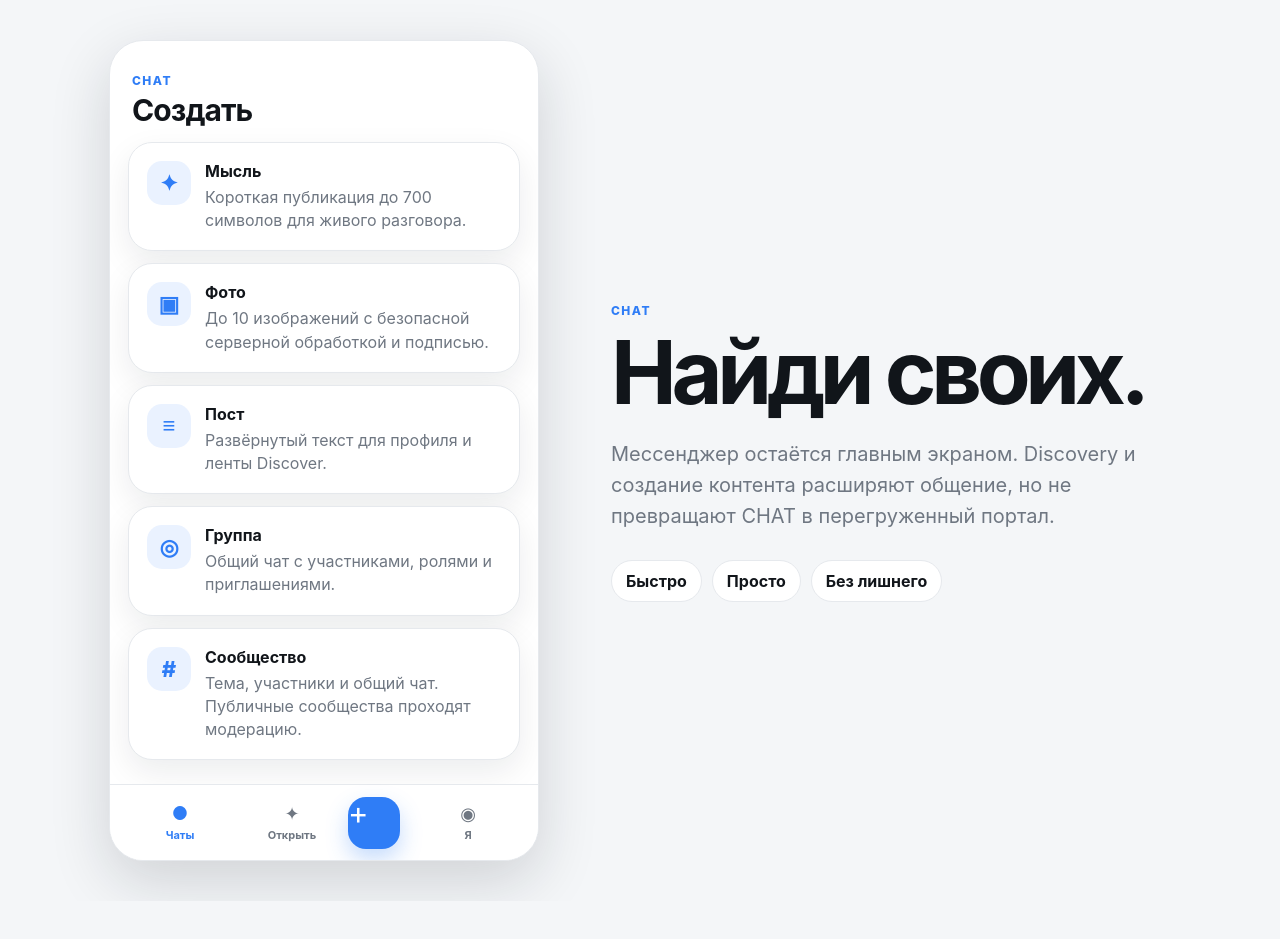
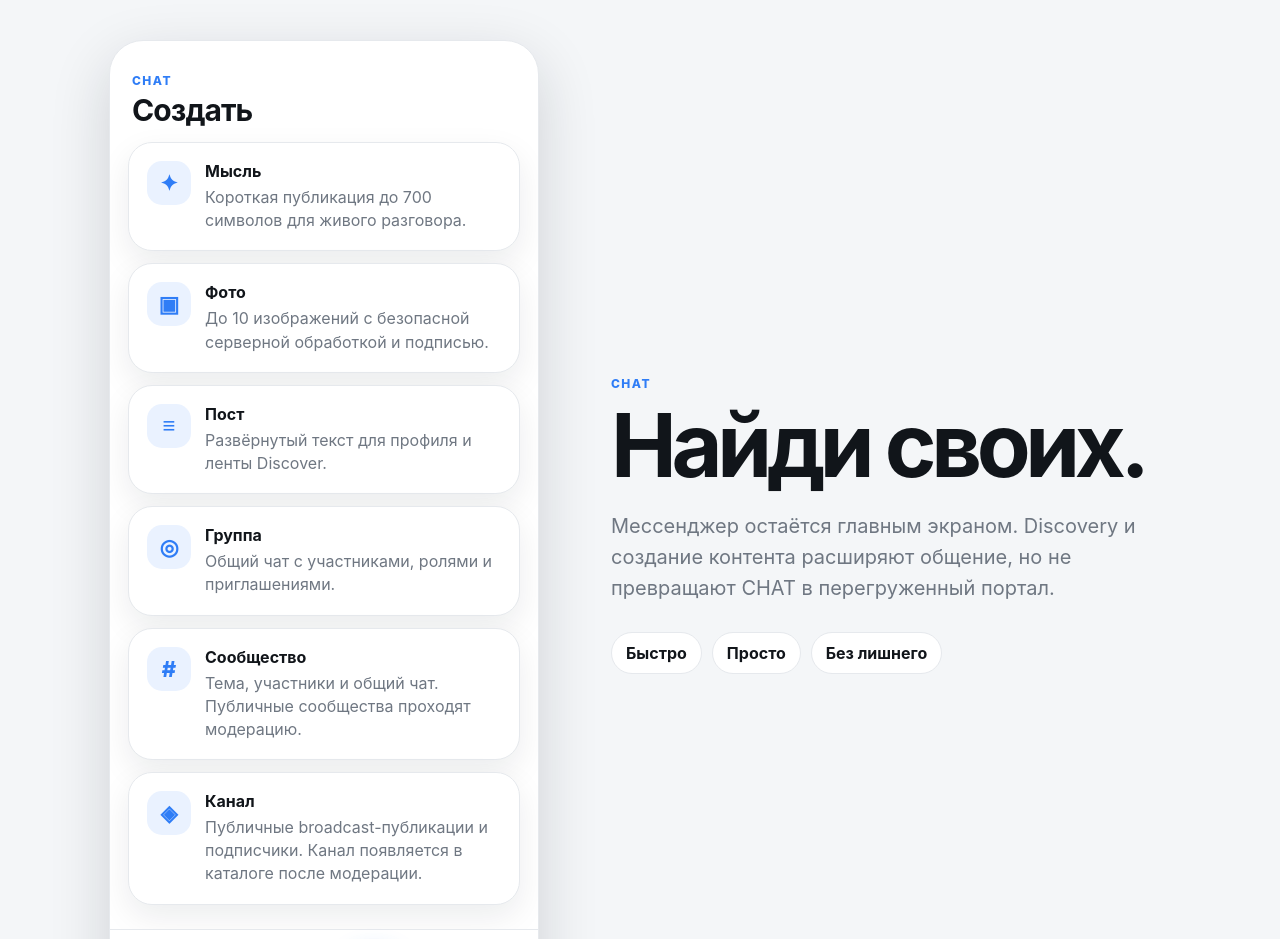
Before and after one commit to venomimonstro/chat-hive, a Next.js app in the folder web/: page /create in a window 1280 px wide. Shown: the top 939 px of the page. Before the commit the page ends 901 px from the top, so only its background shows below. Built offline with nearby package versions, Linux system fonts and the light colour scheme.

Commit message:
feat: add channels to create hub

```diff
--- a/web/app/create/page.tsx
+++ b/web/app/create/page.tsx
@@ -12,6 +12,7 @@ export default function CreatePage() {
         <a href="/create/post?kind=post" className="createHubCard"><span className="createHubIcon">≡</span><div><strong>Пост</strong><p>Развёрнутый текст для профиля и ленты Discover.</p></div></a>
         <a href="/groups/new" className="createHubCard"><span className="createHubIcon">◎</span><div><strong>Группа</strong><p>Общий чат с участниками, ролями и приглашениями.</p></div></a>
         <a href="/communities/new" className="createHubCard"><span className="createHubIcon">#</span><div><strong>Сообщество</strong><p>Тема, участники и общий чат. Публичные сообщества проходят модерацию.</p></div></a>
+        <a href="/channels/new" className="createHubCard"><span className="createHubIcon">◈</span><div><strong>Канал</strong><p>Публичные broadcast-публикации и подписчики. Канал появляется в каталоге после модерации.</p></div></a>
       </section>
     </AppShell>
   );
```
